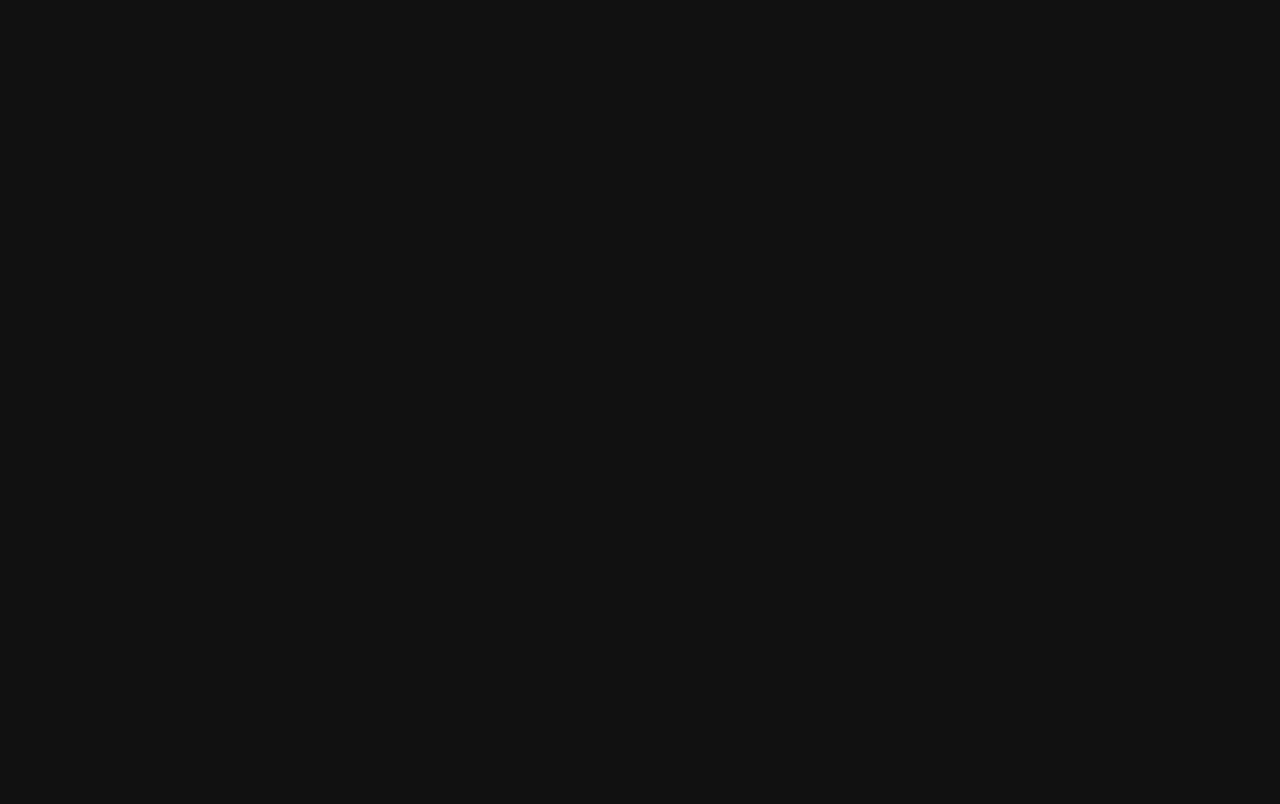
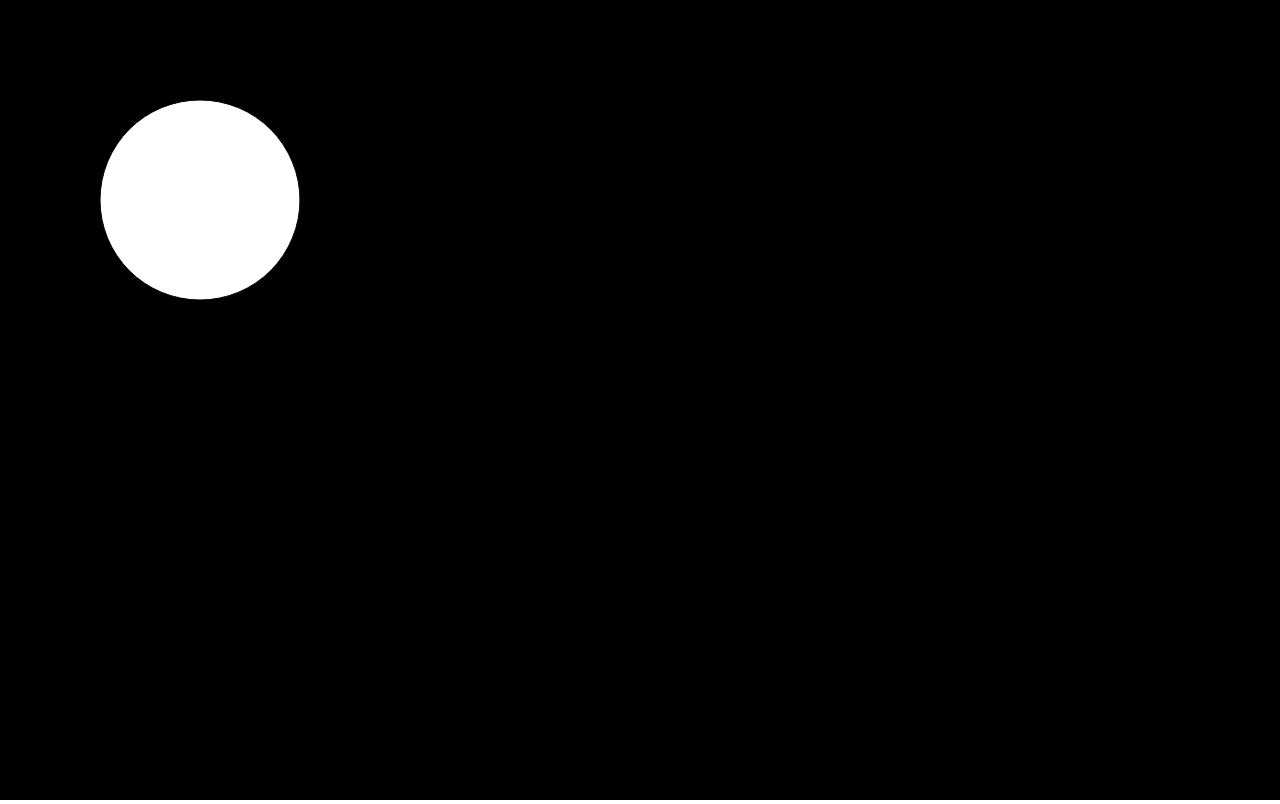
Before and after one commit to mohanamisra/donut-doom, a React (Vite) app: page / in a window 1280 px wide. Built offline with nearby package versions, Linux system fonts and the light colour scheme.

Commit message:
Full screen

```diff
--- a/src/App.css
+++ b/src/App.css
@@ -1,13 +1,10 @@
-* {
-  width: 100%;
-  height: 100%;
+.container {
   margin: 0;
   padding: 0;
 }
 
-body {
-  background: #111;
+*, body {
+  margin: 0;
+  padding: 0;
+  overflow: hidden;
 }
-
-.gameContainer {
-}
--- a/src/App.jsx
+++ b/src/App.jsx
@@ -1,15 +1,38 @@
-import React, { useState, useRef } from 'react'
+import React, { useRef, useEffect } from 'react';
+import p5 from 'p5';
 import './App.css'
-import Ball from './components/Ball/Ball.jsx'
-import Goal from './components/Goal/Goal.jsx'
+
+function sketch(p) {
+    p.setup = function() {
+        p.createCanvas(p.windowWidth, p.windowHeight);
+        p.background(0);
+        p.circle(200, 200, 200);
+    }
+
+    p.windowResized = function() {
+        p.resizeCanvas(p.windowWidth, p.windowHeight);
+    }
+
+    p.draw = function () {
+        // Drawing code goes here
+    }
+}
 
 function App() {
-  // const scene = useRef();
-  // const engine = useRef(Engine.create());
-  return (
-      <div>
-      </div>
-  )
+    const p5Container = useRef();
+
+    useEffect(() => {
+        const p5Instance = new p5(sketch, p5Container.current);
+
+        return() => {
+            p5Instance.remove();
+        }
+    }, []);
+
+    return (
+        <div ref={p5Container} className="container">
+        </div>
+    );
 }
 
-export default App
+export default App;
```
